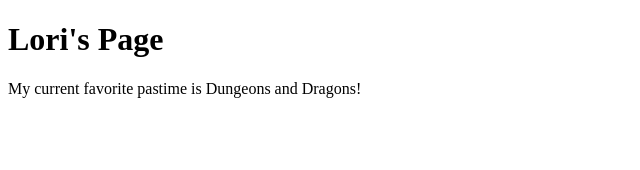
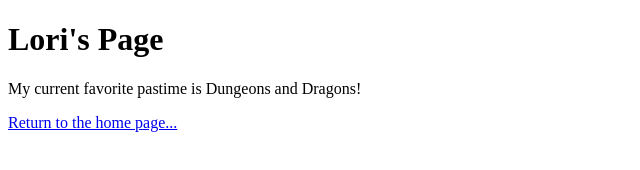
Before and after one commit to gabrielblake28/GLJ-Technologies, a website: page src/pages/Lori.html in a window 1280 px wide. Shown: the whole page, without its empty margins (0-640 px from the left). Drawn offline with Linux system fonts and the light colour scheme.

Commit message:
Added a "return to home" link to my (Lori's) page.

```diff
--- a/src/pages/Lori.html
+++ b/src/pages/Lori.html
@@ -8,5 +8,6 @@
   <body>
     <h1>Lori's Page</h1>
       <p>My current favorite pastime is Dungeons and Dragons!</p>
+      <a href="../index.html">Return to the home page...</a>
   </body>
 </html>
```
